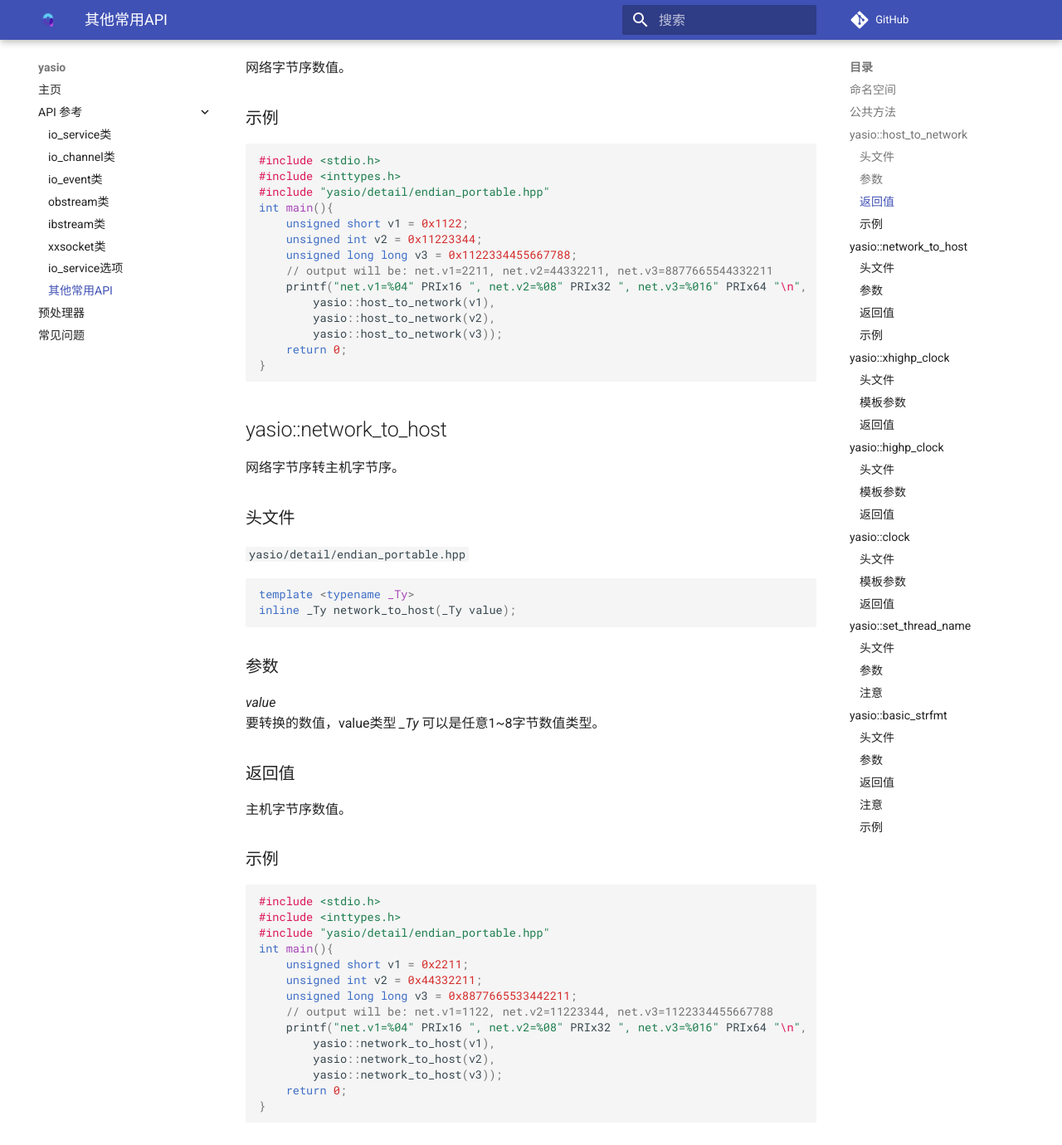
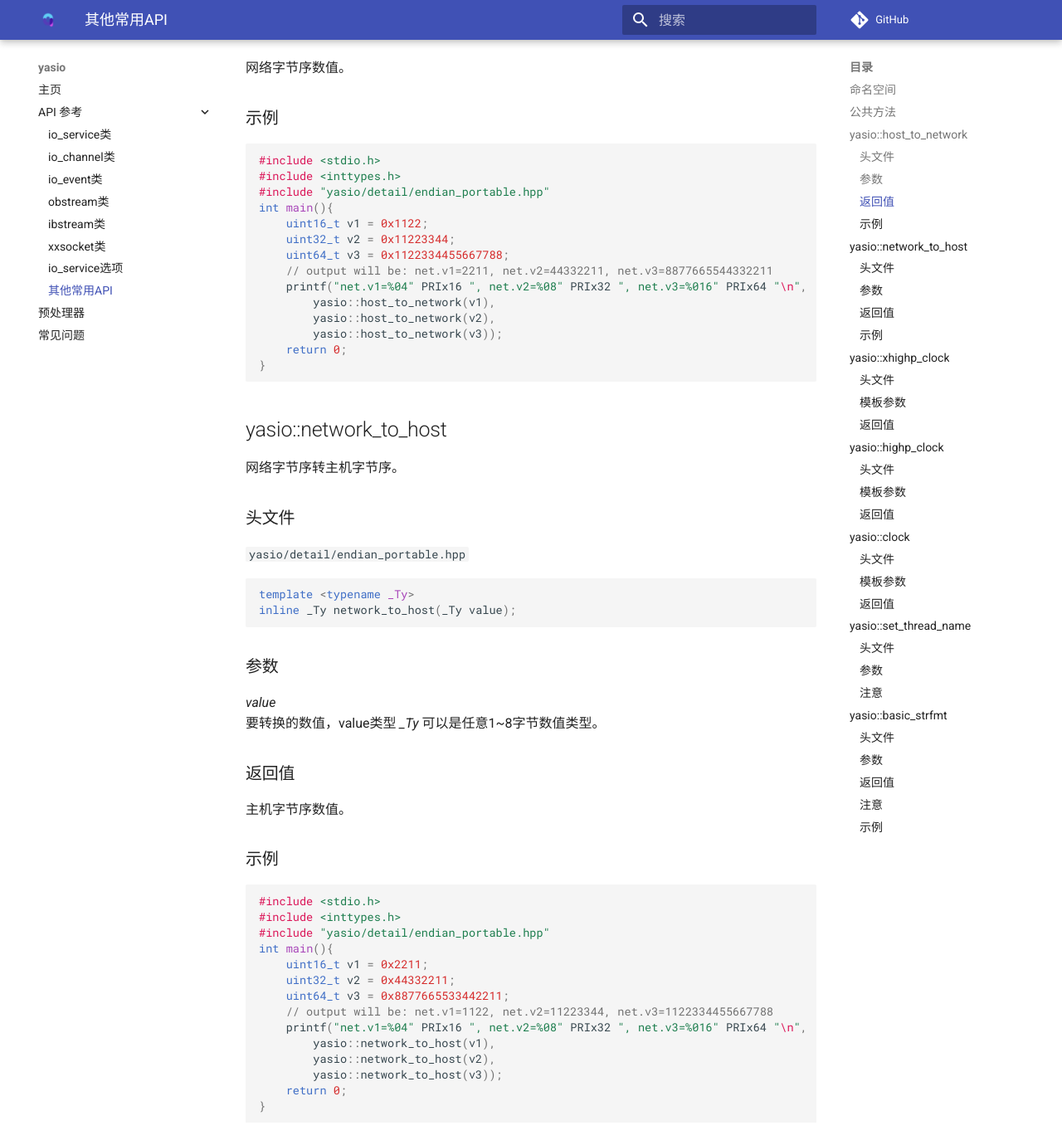
Before and after one commit to yasio/docs-936, an MkDocs documentation site: the page built from docs/api/reference/others.md, in a window 1280 px wide and 1400 px high, scrolled down 1175 px. Shown: the top 1380 px of the window at 83% size. Built offline with MkDocs 1.6.1 and Material for MkDocs 9.7.7, drawn with Linux system fonts in a browser that asks for light colours; comment, search, counter and statistics services are not loaded.

Commit message:
Update others.md

```diff
--- a/docs/api/reference/others.md
+++ b/docs/api/reference/others.md
@@ -48,9 +48,9 @@ inline _Ty host_to_network(_Ty value);
 #include <inttypes.h>
 #include "yasio/detail/endian_portable.hpp"
 int main(){
-    unsigned short v1 = 0x1122;
-    unsigned int v2 = 0x11223344;
-    unsigned long long v3 = 0x1122334455667788;
+    uint16_t v1 = 0x1122;
+    uint32_t v2 = 0x11223344;
+    uint64_t v3 = 0x1122334455667788;
     // output will be: net.v1=2211, net.v2=44332211, net.v3=8877665544332211
     printf("net.v1=%04" PRIx16 ", net.v2=%08" PRIx32 ", net.v3=%016" PRIx64 "\n",
         yasio::host_to_network(v1),
@@ -89,9 +89,9 @@ inline _Ty network_to_host(_Ty value);
 #include <inttypes.h>
 #include "yasio/detail/endian_portable.hpp"
 int main(){
-    unsigned short v1 = 0x2211;
-    unsigned int v2 = 0x44332211;
-    unsigned long long v3 = 0x8877665533442211;
+    uint16_t v1 = 0x2211;
+    uint32_t v2 = 0x44332211;
+    uint64_t v3 = 0x8877665533442211;
     // output will be: net.v1=1122, net.v2=11223344, net.v3=1122334455667788
     printf("net.v1=%04" PRIx16 ", net.v2=%08" PRIx32 ", net.v3=%016" PRIx64 "\n",
         yasio::network_to_host(v1),
```
